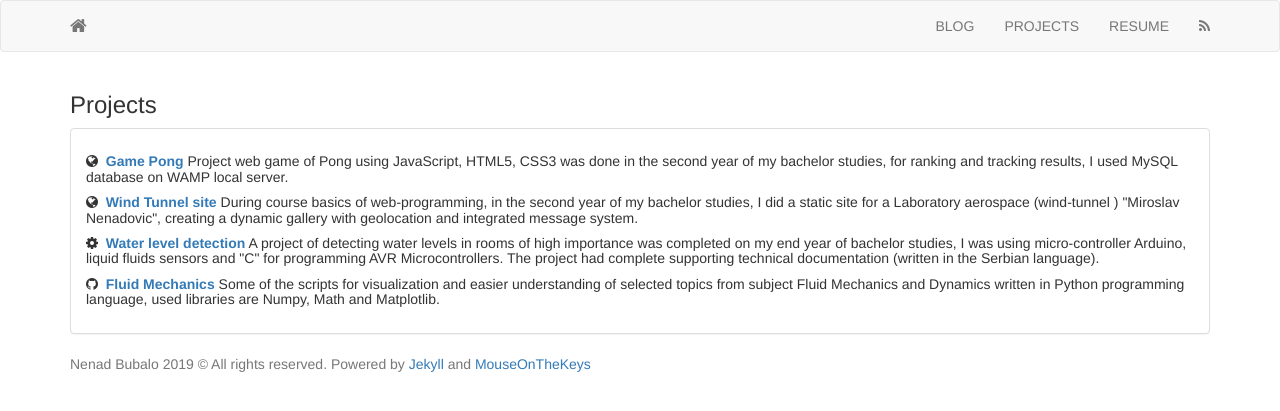
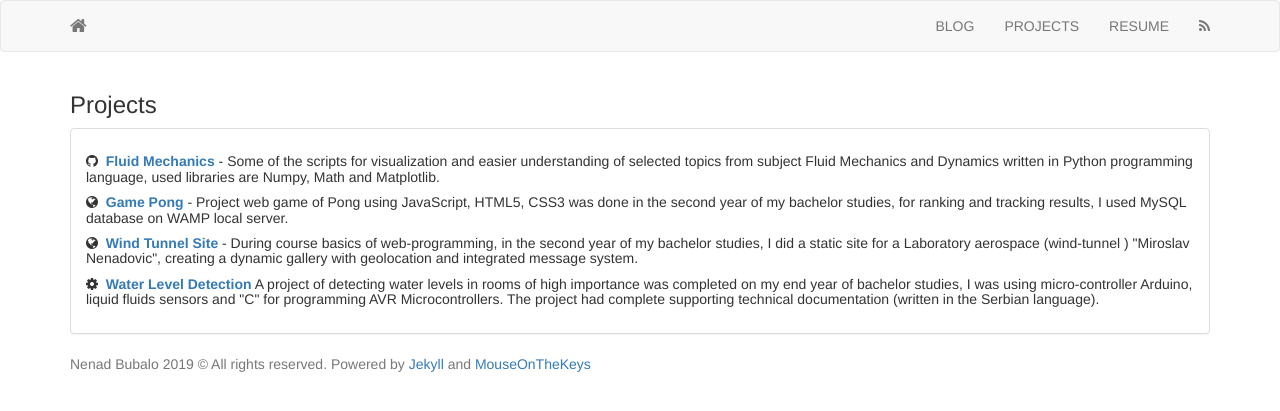
Before and after one commit to MouseOnTheKeys/mouse, a Jekyll site: the page built from projects.html, in a window 1280 px wide. Shown: the top 411 px of the page. Built offline with Jekyll 4.4.1, drawn with Linux system fonts in a browser that asks for light colours; nearby versions of some CDN libraries.

Commit message:
Update projects.html

```diff
--- a/_includes/projects.html
+++ b/_includes/projects.html
@@ -3,22 +3,23 @@
   <h3>Projects</h3>
   <div class="panel panel-default">
     <div class="panel-body">
+    	<h5>
+			<i class="fa fa-github"></i>&nbsp;&nbsp;<strong><a href="https://github.com/MouseOnTheKeys/FluidMechanics">Fluid Mechanics</a></strong>
+			- Some of the scripts for visualization and easier understanding of selected topics from subject Fluid Mechanics and Dynamics written in Python programming language, used libraries are  Numpy, Math and Matplotlib.
+		</h5>
 		<h5>
 			<i class="fa fa-globe"></i>&nbsp;&nbsp;<strong><a href="#">Game Pong</a></strong>
-			Project web game of Pong using JavaScript, HTML5, CSS3 was done in the second year of my bachelor studies, for ranking and tracking results, I used MySQL database on WAMP local server.
+			- Project web game of Pong using JavaScript, HTML5, CSS3 was done in the second year of my bachelor studies, for ranking and tracking results, I used MySQL database on WAMP local server.
 		</h5>
 		<h5>
-			<i class="fa fa-globe"></i>&nbsp;&nbsp;<strong><a href="#">Wind Tunnel site</a></strong>
-			During course basics of web-programming, in the second year of my bachelor studies,  I did a static site for a Laboratory aerospace (wind-tunnel ) "Miroslav Nenadovic",  creating a dynamic gallery with geolocation and integrated message system.
+			<i class="fa fa-globe"></i>&nbsp;&nbsp;<strong><a href="#">Wind Tunnel Site</a></strong>
+			- During course basics of web-programming, in the second year of my bachelor studies,  I did a static site for a Laboratory aerospace (wind-tunnel ) "Miroslav Nenadovic",  creating a dynamic gallery with geolocation and integrated message system.
 		</h5>
     	<h5>
-			<i class="fa fa-cog"></i>&nbsp;&nbsp;<strong><a href="#">Water level detection</a></strong>
+			<i class="fa fa-cog"></i>&nbsp;&nbsp;<strong><a href="#">Water Level Detection</a></strong>
 			A project of detecting water levels in rooms of high importance was completed on my end year of bachelor studies,  I was using micro-controller Arduino, liquid fluids sensors and "C"  for programming AVR Microcontrollers. The project had complete supporting technical documentation (written in the Serbian language).
 		</h5>
-		<h5>
-			<i class="fa fa-github"></i>&nbsp;&nbsp;<strong><a href="https://github.com/MouseOnTheKeys/FluidMechanics">Fluid Mechanics</a></strong>
-			Some of the scripts for visualization and easier understanding of selected topics from subject Fluid Mechanics and Dynamics written in Python programming language, used libraries are  Numpy, Math and Matplotlib.
-		</h5>
+
 
     </div>
   </div>
```
